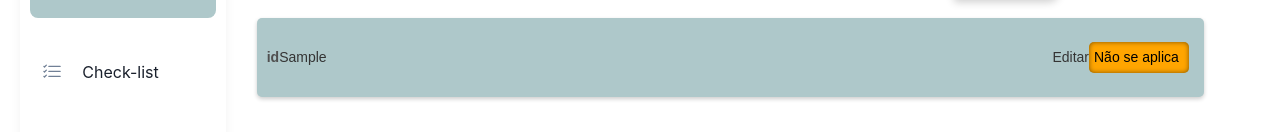
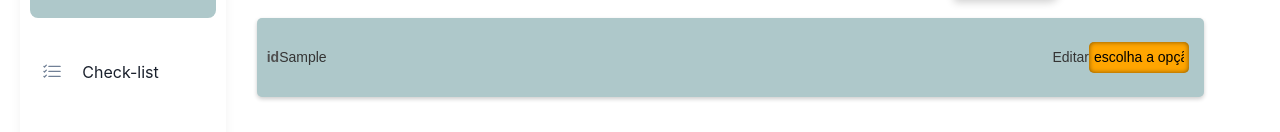
Before and after one commit to FernandoDias18/ProjetoQualidadeSoftware, a React (Create React App) app: page / in a window 1280 px wide. Both pictures are taken after typing "Sample" into the empty fields and a click on the button "Adicionar". Shown: the part 176-308 px from the top of the page. Built offline with nearby package versions, Linux system fonts and the light colour scheme.

Commit message:
Habilitando a edição das questçoes

```diff
--- a/src/components/Question/Question.jsx
+++ b/src/components/Question/Question.jsx
@@ -62,6 +62,7 @@ export function Question({questionTitle,index,editandoQuestao ,editarQuestao, id
             <div className="Respostas">
 
               <select className={`Resposta${resposta}`} onChange={gaurdarRespota} value={resposta}>
+              <option className='option' value=""> escolha a opção</option>
                 <option className='option' value="NaoSeAplica"> Não se aplica</option>
                 <option className='option' value="NaoConforme">Não conforme</option>
                 <option className='option' value="Ok">OK</option>
```
